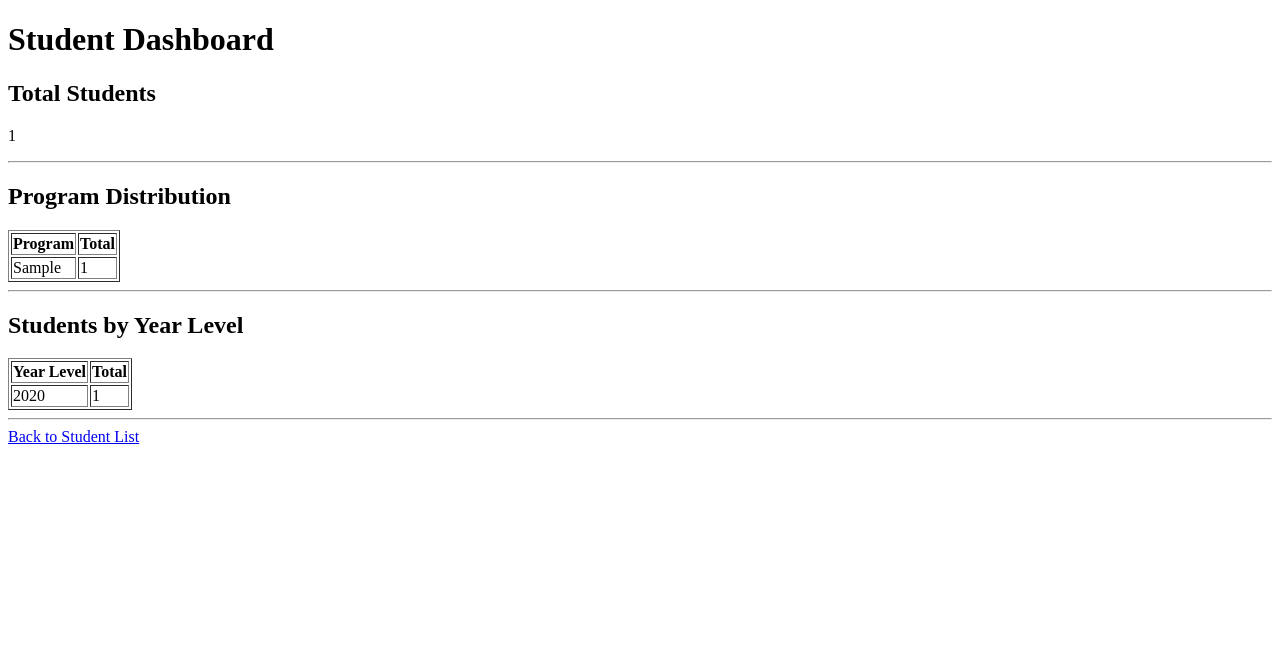
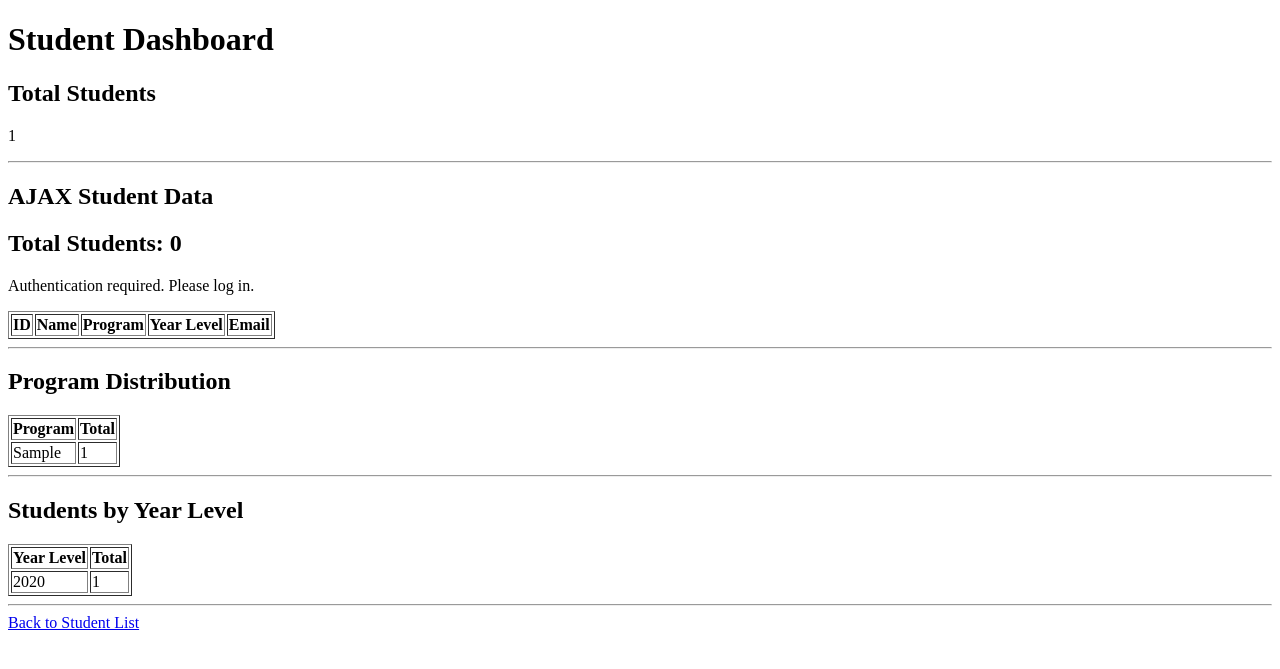
Before and after one commit to carlenep/CPP_DjangoWebApp, a Django app: page /registration/dashboard/ in a window 1280 px wide. Shown: the top 669 px of the page. Run offline with Django 5.2, Linux system fonts and the light colour scheme; tables that the repository leaves empty hold one stand-in row (values such as "Sample post"); lists and menus that the app fills with data are empty.

Commit message:
Implement AJAX Student Dashboard

```diff
--- /dev/null
+++ b/CPP_DjangoWebApp/registration/static/registration/js/student_dashboard.js
@@ -0,0 +1,62 @@
+async function loadStudents() {
+    const loadingMessage = document.getElementById("loading-message");
+    const errorMessage = document.getElementById("error-message");
+    const studentCount = document.getElementById("student-count");
+    const tableBody = document.getElementById("student-table-body");
+
+    try {
+        loadingMessage.textContent = "Loading students...";
+        errorMessage.textContent = "";
+
+        const response = await fetch("/api/students/");
+
+        if (!response.ok) {
+            if (response.status === 401) {
+                throw new Error("Authentication required. Please log in.");
+            }
+
+            throw new Error(`HTTP error: ${response.status}`);
+        }
+
+        const data = await response.json();
+
+        studentCount.textContent = data.count;
+        tableBody.innerHTML = "";
+
+        if (data.students.length === 0) {
+            const row = document.createElement("tr");
+
+            row.innerHTML = `
+                <td colspan="5">
+                    No Student records found.
+                </td>
+            `;
+
+            tableBody.appendChild(row);
+        } else {
+            data.students.forEach(student => {
+                const row = document.createElement("tr");
+
+                row.innerHTML = `
+                    <td>${student.id}</td>
+                    <td>${student.student_name}</td>
+                    <td>${student.program}</td>
+                    <td>${student.year_level}</td>
+                    <td>${student.email}</td>
+                `;
+
+                tableBody.appendChild(row);
+            });
+        }
+
+        loadingMessage.textContent = "";
+
+    } catch (error) {
+        loadingMessage.textContent = "";
+        errorMessage.textContent = error.message;
+
+        console.error("Student loading error:", error);
+    }
+}
+
+loadStudents();
--- a/CPP_DjangoWebApp/registration/templates/registration/student_dashboard.html
+++ b/CPP_DjangoWebApp/registration/templates/registration/student_dashboard.html
@@ -1,5 +1,8 @@
+{% load static %}
+
 <!DOCTYPE html>
 <html>
+
 <head>
     <title>Student Dashboard</title>
 </head>
@@ -9,10 +12,37 @@
     <h1>Student Dashboard</h1>
 
     <h2>Total Students</h2>
-
     <p>
         {{ total_students }}
     </p>
+
+    <hr>
+
+    <h2>AJAX Student Data</h2>
+
+    <h2>
+        Total Students:
+        <span id="student-count">0</span>
+    </h2>
+
+    <p id="loading-message">Loading students...</p>
+
+    <p id="error-message"></p>
+
+    <table border="1" id="student-table">
+        <thead>
+            <tr>
+                <th>ID</th>
+                <th>Name</th>
+                <th>Program</th>
+                <th>Year Level</th>
+                <th>Email</th>
+            </tr>
+        </thead>
+
+        <tbody id="student-table-body">
+        </tbody>
+    </table>
 
     <hr>
 
@@ -29,13 +59,11 @@
             <td>{{ item.program }}</td>
             <td>{{ item.total }}</td>
         </tr>
-
         {% empty %}
         <tr>
             <td colspan="2">No program data available.</td>
         </tr>
         {% endfor %}
-
     </table>
 
     <hr>
@@ -53,13 +81,11 @@
             <td>{{ item.year_level }}</td>
             <td>{{ item.total }}</td>
         </tr>
-
         {% empty %}
         <tr>
             <td colspan="2">No year-level data available.</td>
         </tr>
         {% endfor %}
-
     </table>
 
     <hr>
@@ -68,5 +94,8 @@
         Back to Student List
     </a>
 
+    <script src="{% static 'registration/js/student_dashboard.js' %}"></script>
+
 </body>
+
 </html>
```
